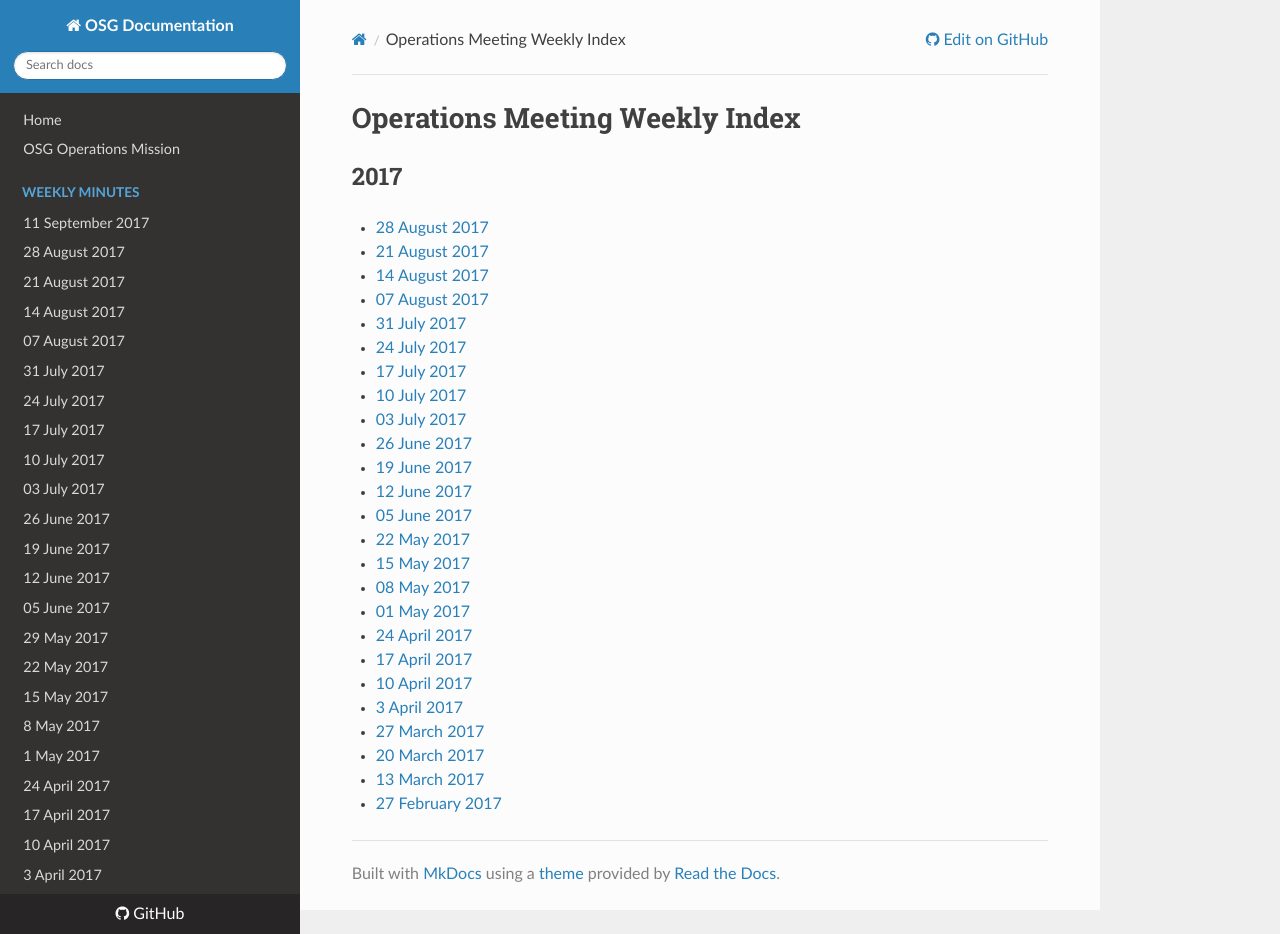
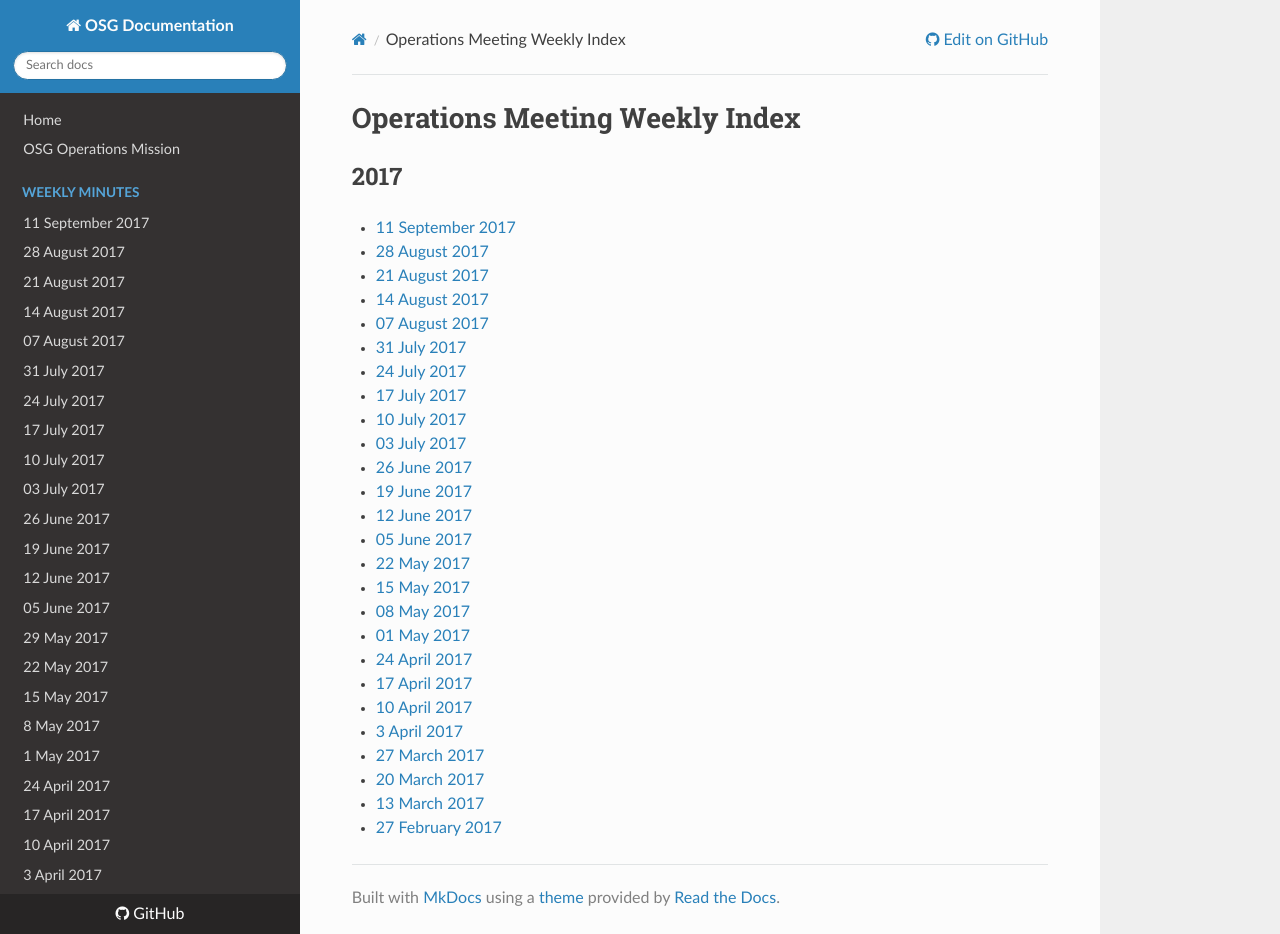
Before and after one commit to osg-htc/operations, an MkDocs documentation site: the page built from docs/WeeklyMinutes/MeetingIndex.md, in a window 1280 px wide and 934 px high. Built offline with MkDocs 1.6.1, drawn with Linux system fonts in a browser that asks for light colours; nearby versions of some CDN libraries; old or Windows-style settings are respelled for this version of MkDocs.

Commit message:
Update MeetingIndex.md

```diff
--- a/docs/WeeklyMinutes/MeetingIndex.md
+++ b/docs/WeeklyMinutes/MeetingIndex.md
@@ -1,6 +1,7 @@
 # Operations Meeting Weekly Index
 
 ## 2017
+   * [11 September 2017](11Sep2017.md)
    * [28 August 2017](28Aug2017.md)
    * [21 August 2017](21Aug2017.md)
    * [14 August 2017](14Aug2017.md)
```
